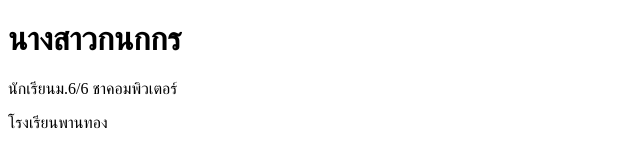
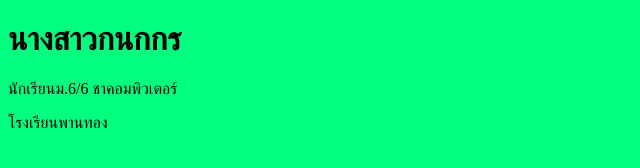
Before and after one commit to konokkorn/portfolio, a plain HTML site: page index.html in a window 1280 px wide. Shown: the whole page, without its empty margins (0-640 px from the left). Drawn offline with Linux system fonts and the light colour scheme.

Commit message:
Change body background color to #00FF7F

```diff
--- a/index.html
+++ b/index.html
@@ -8,7 +8,7 @@
 
 </head>
 
-<body>
+<body bgcolor="#00FF7F" >
 
 
 
```
